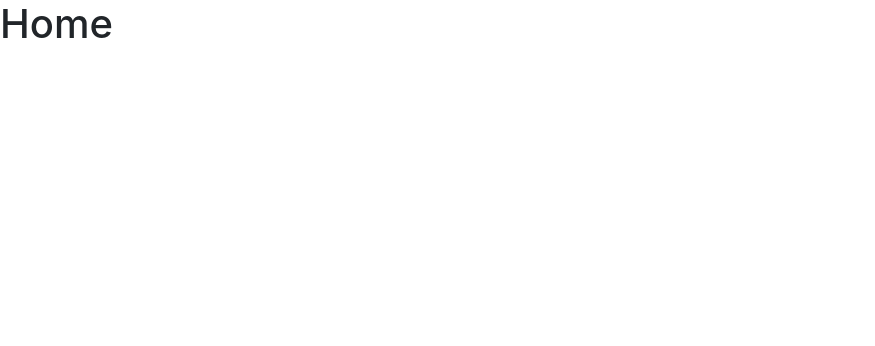
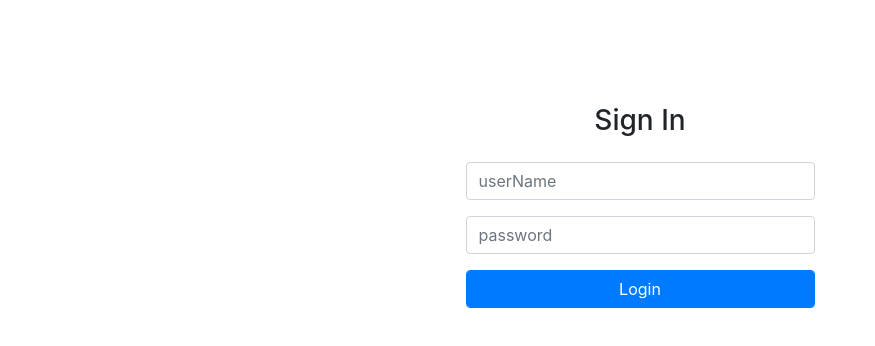
Before and after one commit to k205045/flask-vue-crud, a Vue app in the folder client/: page / in a window 1280 px wide. Shown: the top 346 px of the page, without its empty margins (0-875 px from the left). Built offline with nearby package versions, Linux system fonts and the light colour scheme.

Commit message:
LOGCOMPELET

```diff
--- a/client/src/components/Addrs.vue
+++ b/client/src/components/Addrs.vue
@@ -2,7 +2,7 @@
   <div class="container">
     <div class="row">
       <div class="col-sm-10">
-        <h1>Keyence monitor</h1>
+        <!-- <h1>Keyence monitor</h1> -->
         <hr><br><br>
         <alert :message=message v-if="showMessage"></alert>
         <div class="col-lg-6">
--- a/client/src/components/Header.vue
+++ b/client/src/components/Header.vue
@@ -1,16 +1,34 @@
 <template>
-  <div>
-    <router-link to="/">Home</router-link>
-    <router-link to="/userInfo">User Info</router-link>
-    <a href="" @click.prevent="logout">Logout</a>
+  <nav class="navbar navbar-expand-lg navbar-dark bg-dark">
+  <div class="container-fluid">
+    <span class="navbar-brand mb-0 h1">Keyence Monitor</span>
+    <button class="navbar-toggler" type="button" data-bs-toggle="collapse"
+      data-bs-target="#navbarSupportedContent" aria-controls="navbarSupportedContent"
+      aria-expanded="false" aria-label="Toggle navigation">
+      <span class="navbar-toggler-icon"></span>
+    </button>
+    <div class="collapse navbar-collapse" id="navbarSupportedContent">
+      <ul class="navbar-nav me-auto mb-2 mb-lg-0">
+        <!-- <li class="nav-item">
+          <a class="nav-link active" aria-current="page" href="/Addr">Home</a>
+        </li> -->
+        <!-- <li class="nav-item">
+          <a class="nav-link active" href="/UserInfo">User Info</a>
+        </li> -->
+      </ul>
+      <a class="nav-link active d-flex ml-auto" aria-current="page" href=""
+      @click.prevent="logout">Logout</a>
+    </div>
   </div>
+</nav>
+
 </template>
 <script>
 export default {
   methods: {
     logout() {
       localStorage.removeItem('token');
-      this.$router.push('/login');
+      this.$router.push('/');
     },
   },
 };
--- a/client/src/components/Login.vue
+++ b/client/src/components/Login.vue
@@ -1,15 +1,36 @@
 <template>
   <div>
-    <h1>Login Page</h1>
-    <form @submit.prevent="login">
-      <label>User Name</label>
-      <input type="text" v-model="userName" required>
-      <br>
-      <label>Password</label>
-      <input type="password" v-model="password" required>
-      <br>
-      <button type="submit">Log In</button>
-    </form>
+    <div class="container">
+      <div class="row justify-content-center">
+        <div class="col-md-6 text-center mb-5">
+          <h2 class="heading-section"></h2>
+        </div>
+      </div>
+      <div class="row justify-content-center">
+        <div class="col-md-7 col-lg-5">
+          <div class="login-wrap p-4 p-md-5">
+            <div class="icon d-flex align-items-center justify-content-center">
+              <span class="fa fa-user-o"></span>
+            </div>
+            <h3 class="text-center mb-4">Sign In</h3>
+            <form @submit.prevent="login" class="login-form">
+              <div class="form-group">
+                <input type="text" class="form-control rounded-left" placeholder="userName"
+                v-model="userName" required>
+              </div>
+              <div class="form-group d-flex">
+                <input type="password" class="form-control rounded-left" placeholder="password"
+                v-model="password" required>
+              </div>
+              <div class="form-group">
+                <button type="submit"
+                class="form-control btn btn-primary rounded submit px-3">Login</button>
+              </div>
+            </form>
+          </div>
+        </div>
+      </div>
+    </div>
   </div>
 </template>
 <script>
@@ -24,7 +45,7 @@ export default {
     login() {
       if (this.userName === 'abcd' && this.password === '1234') {
         localStorage.setItem('token', 'ImLogin');
-        this.$router.push('/userInfo');
+        this.$router.push('/Addr');
       } else {
         // eslint-disable-next-line
         alert('login failed');
--- a/client/src/main.js
+++ b/client/src/main.js
@@ -21,8 +21,8 @@ router.beforeEach((to, from, next) => {
   if (isLogin) {
     next();
   } else {
-    if (to.path !== '/login') {
-      next('/login');
+    if (to.path !== '/') {
+      next('/');
     } else {
       next();
     }
--- a/client/src/router/index.js
+++ b/client/src/router/index.js
@@ -1,29 +1,12 @@
 import Vue from 'vue';
 import Router from 'vue-router';
-// import Ping from '@/components/Ping';
-// import Addrs from '@/components/Addrs';
+import Addrs from '@/components/Addrs';
 import Login from '@/components/Login';
-import Home from '@/components/Home';
 import Header from '@/components/Header';
 import UserInfo from '@/components/UserInfo';
 
 Vue.use(Router);
 
-// export default new Router({
-//   routes: [
-//     {
-//       path: '/',
-//       name: 'Addrs',
-//       component: Addrs,
-//     },
-//     {
-//       path: '/ping',
-//       name: 'Ping',
-//       component: Ping,
-//     },
-//   ],
-//   mode: 'history',
-// });
 export default new Router({
   routes: [
     {
@@ -31,14 +14,17 @@ export default new Router({
       redirect: '/',
     },
     {
-      path: '/login',
+      path: '/',
       name: 'Login',
       component: Login,
     },
     {
-      path: '/',
-      name: 'Home',
-      component: Home,
+      path: '/Addr',
+      name: 'Addr',
+      components: {
+        default: Addrs,
+        nav: Header,
+      },
     },
     {
       path: '/userInfo',
```
